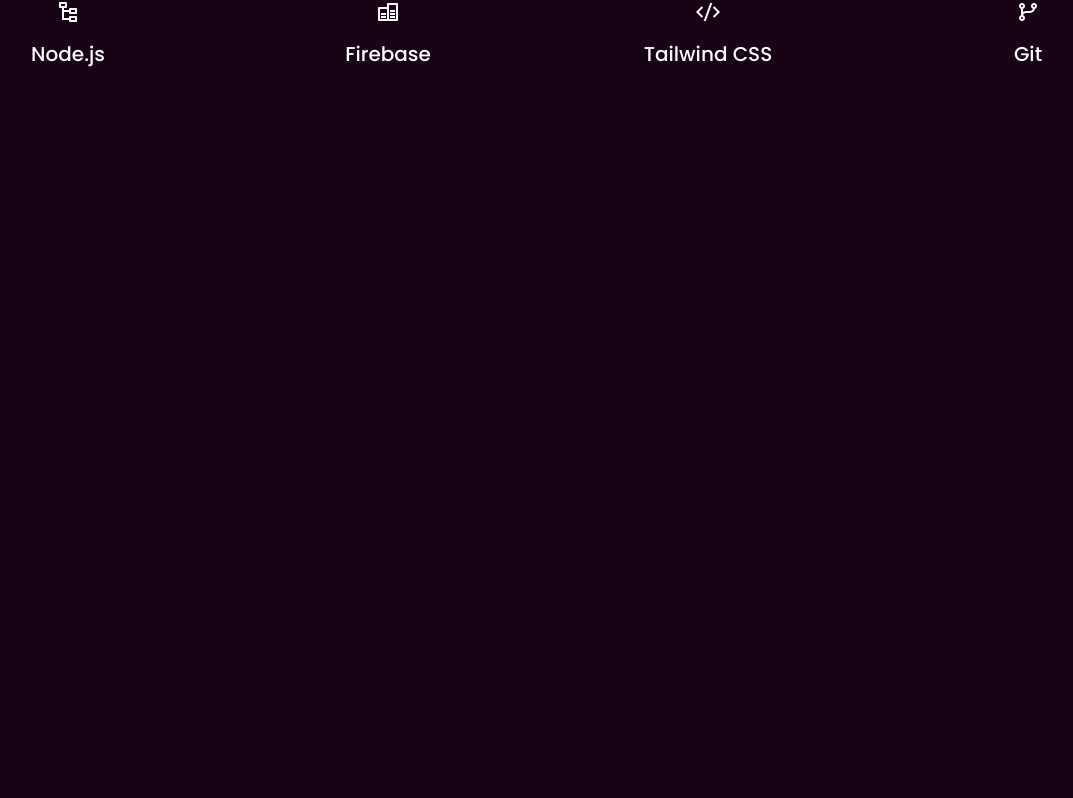
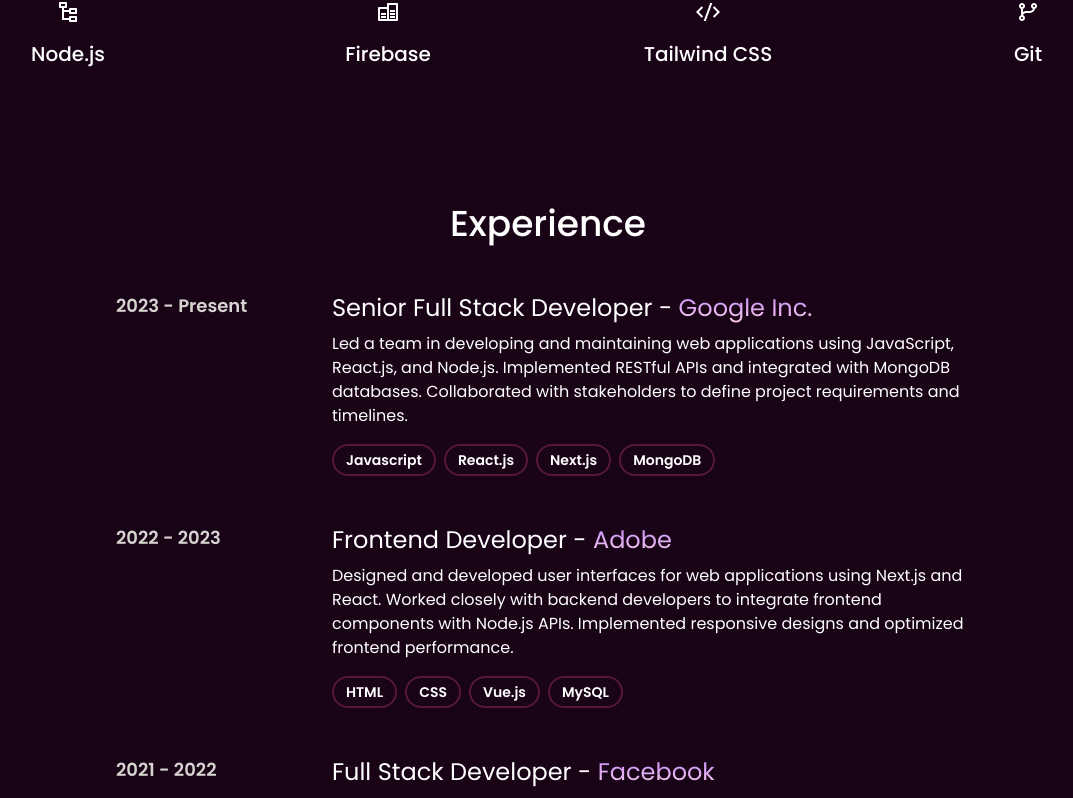
Before and after one commit to shacharml/portfolio-website, a React (Vite) app: page / in a window 1280 px wide. Shown: the part 2658-3456 px from the top of the page, without its empty margins (92-1165 px from the left). Before the commit the page ends 2798 px from the top, so only its background shows below. Built offline with nearby package versions, Linux system fonts and the light colour scheme.

Commit message:
Add Work Experience

```diff
--- a/constants/index.jsx
+++ b/constants/index.jsx
@@ -23,7 +23,7 @@
 export const NAVIGATION_LINKS = [
   { label: "Projects", href: "#projects" },
   { label: "Skills", href: "#skills" },
-  { label: "Work Experience", href: "#work" },
+  { label: "Work Experience", href: "#experience" },
   { label: "Education", href: "#education" },
   { label: "Contact", href: "#contact" },
 ];
--- a/src/App.jsx
+++ b/src/App.jsx
@@ -1,3 +1,4 @@
+import Experience from "./components/Experience";
 import Hero from "./components/Hero";
 import Navbar from "./components/Navbar";
 import Projects from "./components/Projects";
@@ -13,6 +14,7 @@
         <Hero/>
         <Projects/>
         <Skills/>
+        <Experience/>
       </div>
     </main>
   );
--- /dev/null
+++ b/src/components/Experience.jsx
@@ -0,0 +1,48 @@
+import { useRef } from "react";
+import { EXPERIENCES } from "../../constants";
+
+const Experience = () => {
+  const experirnceRef = useRef(null);
+  return (
+    <section className="py-16" id="experience" ref={experirnceRef}>
+      <div className="mx-auto max-w-4xl px-4">
+        <h2 className="mb-12 text-center text-3xl font-medium lg:text-4xl">
+          Experience
+        </h2>
+        <div className="flex flex-col space-y-12">
+          {EXPERIENCES.map((exp, index) => (
+            <div
+              key={index}
+              className="flex flex-col items-start justify-between md:flex-row"
+            >
+              <div className="w-full text-sm font-semibold text-stone-300 md:w-1/4 lg:text-lg">
+                {exp.yearRange}
+              </div>
+              <div className="w-full md:w-3/4">
+                <h3 className="mb-2 text-lg lg:text-2xl">
+                  {exp.role} -{" "}
+                  <span className="bg-gradient-to-b from-purple-400 to-pink-200 bg-clip-text text-transparent">
+                    {exp.company}
+                  </span>
+                </h3>
+                <p className="mb-4 text-sm lg:text-base">{exp.description}</p>
+                <div className="flex flex-wrap gap-2">
+                  {exp.techStack.map((tech, id) => (
+                    <span
+                      key={id}
+                      className="rounded-full border-2 border-pink-500/30 px-3 py-1 text-sm font-semibold"
+                    >
+                      {tech}
+                    </span>
+                  ))}
+                </div>
+              </div>
+            </div>
+          ))}
+        </div>
+      </div>
+    </section>
+  );
+};
+
+export default Experience;
```
